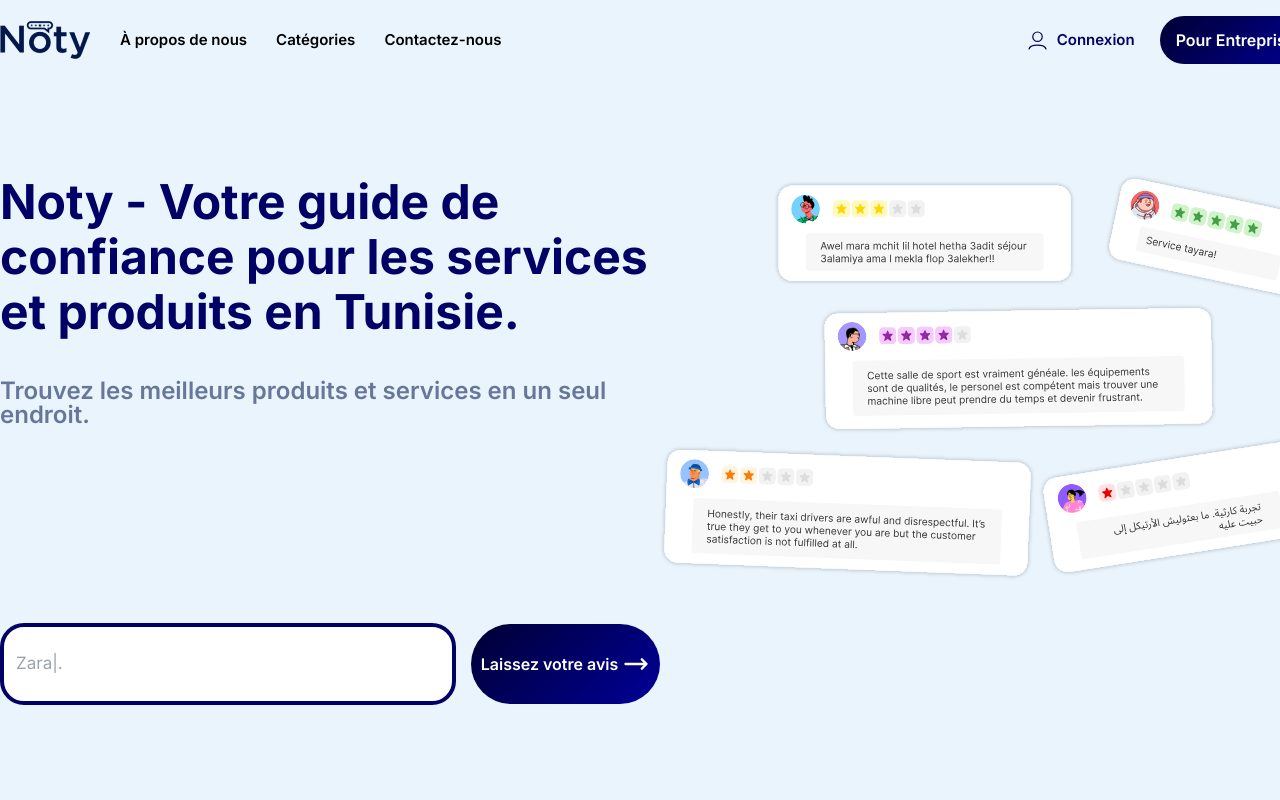
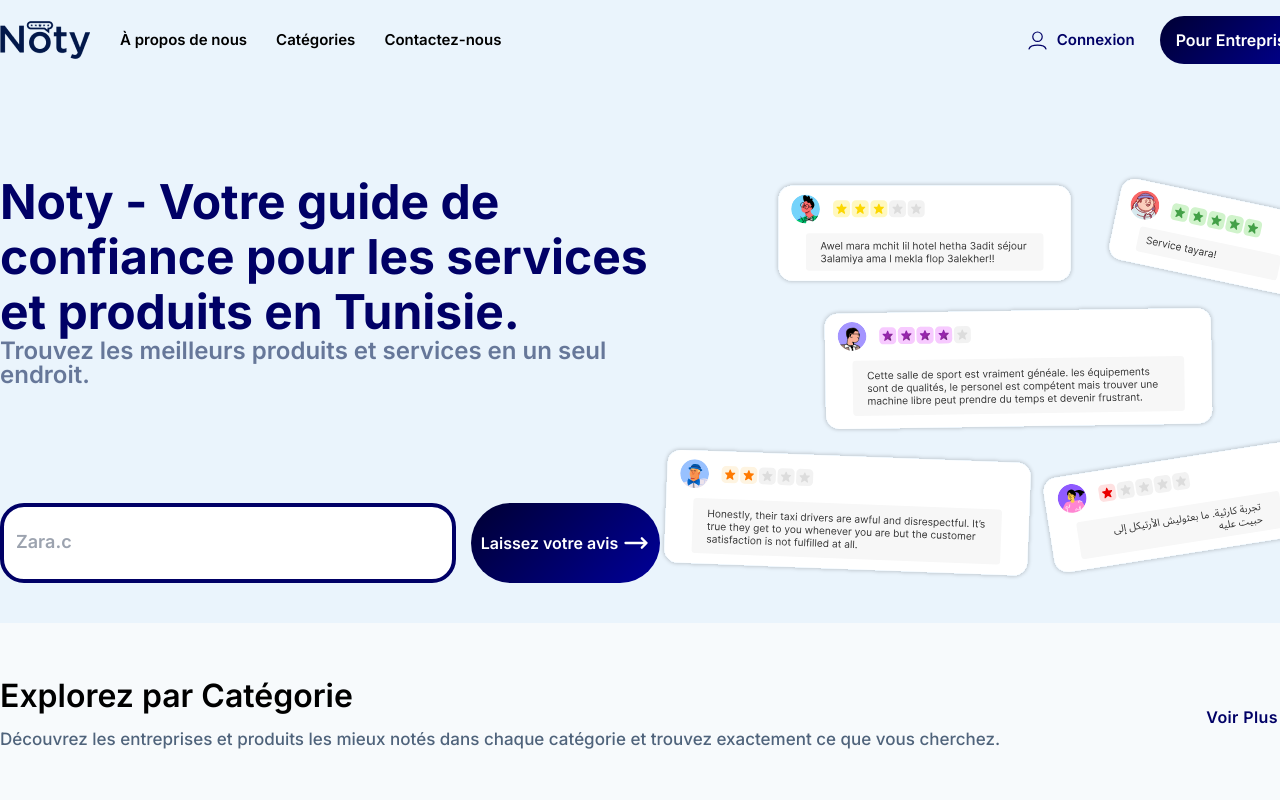
Before and after one commit to reovilsayed/shoj_it_project, a React (Vite) app: page / in a window 1280 px wide. Shown: the top 800 px of the page. Built offline with nearby package versions, Linux system fonts and the light colour scheme.

Commit message:
Btn_Update

```diff
--- a/src/Pages/HeroSection/HeroSection.jsx
+++ b/src/Pages/HeroSection/HeroSection.jsx
@@ -26,12 +26,12 @@ export default function HeroSection() {
               Noty - Votre guide de confiance pour les services et produits en
               Tunisie.{" "}
             </p>
-            <p className="2xl:pt-[10px] xl:pt-[40px] lg:pt-[40px] pt-5 2xl:text-[24px] xl:text-[24px] lg:-[24px] text-[18px] leading-6 text-[#667799] font-semibold pb-[116px]">
+            <p className=" 2xl:text-[24px] xl:text-[24px] lg:-[24px] text-[18px] leading-6 text-[#667799] font-semibold">
               Trouvez les meilleurs produits et services en un seul endroit.
             </p>
             <form
               onChange={handelChange}
-              className="2xl:flex xl:flex lg:flex md:flex items-center gap-[15px] "
+              className="2xl:flex xl:flex lg:flex md:flex items-center gap-[15px] pt-[116px]"
             >
               <Text />
               <div className="flex items-center gap-1 w-[230px] h-[80px] common_btn rounded-full text-white justify-center font-semibold text-[16px]">
--- a/src/Pages/NoticesSection/Notices.jsx
+++ b/src/Pages/NoticesSection/Notices.jsx
@@ -151,7 +151,7 @@ export default function Notices() {
                 <div className="flex gap-2  items-center py-[20px] color_box3">
                   <StarRatings
                     rating={4}
-                    starRatedColor="#7B1FA2"
+                    starRatedColor="#9121C0"
                     starDimension="12px"
                     numberOfStars={5}
                     starSpacing="3px"
--- a/src/index.css
+++ b/src/index.css
@@ -24,6 +24,7 @@
     #006 50.52%,
     #009 100%
   );
+  --btn-gradient: linear-gradient(#a12c1f, #9c27b0, #562a5e);
 }
 
 * {
--- a/src/utilitis/SignUpModal/SignUpModal.jsx
+++ b/src/utilitis/SignUpModal/SignUpModal.jsx
@@ -58,7 +58,7 @@ export default function SignUpModal({ setOpen, setSubModal }) {
             </div>
             <div className="input_filed pb-[17px]">
               <input
-                type="text"
+                type="email"
                 name="email"
                 id="email"
                 placeholder="Entrez votre adresse e-mail"
@@ -67,7 +67,7 @@ export default function SignUpModal({ setOpen, setSubModal }) {
             </div>
             <div className="flex items-center justify-between">
               <label
-                htmlFor=" e-mail"
+                htmlFor="Password"
                 className="text-[14px] text-[#000] font-semibold pb-[10px] block"
               >
                 Mot de passe
@@ -79,8 +79,8 @@ export default function SignUpModal({ setOpen, setSubModal }) {
             <div className="input_filed ">
               <input
                 type="password"
-                name="email"
-                id="email"
+                name="password"
+                id="password"
                 placeholder="Entrez votre mot de passe"
                 className="py-[11px] px-[25px] w-full border rounded-full border-[#CFCFCF]  outline-none placeholder:text-[#CFCFCF]"
               />
--- a/src/utilitis/Text/Text.jsx
+++ b/src/utilitis/Text/Text.jsx
@@ -6,19 +6,19 @@ export default function Text() {
   const [text, setText] = useState("");
   console.log(text.length);
   return (
-    <div className="py-20 flex justify-center">
+    <div className="flex justify-center">
       <div className="w-[456px]  bg-[#fff] border-4 border-[#000066] rounded-3xl">
-        <div className="py-3 relative">
+        <div className=" relative">
           <input
             onChange={(e) => setText(e.target.value)}
             type="text"
-            placeholder="Zara|."
-            className={`px-3 outline-none text-[17px] ${
+            placeholder="Zara.c"
+            className={`px-3 outline-none py-[23px] text-[17px] placeholder:text-[18px] placeholder:font-semibold ${
               text.length > 0 && "border-b-4 border-[#EFEFEF]"
             }  w-full py-3 bg-inherit`}
           />
           {text.length > 0 && (
-            <button className=" absolute right-0 top-2 rounded-3xl px-5 bg-[#DAE4FF] py-3 text-[#000099] font-semibold">
+            <button className=" absolute right-0 top-[6px] rounded-3xl px-5 bg-[#DAE4FF] py-3 text-[#000099] font-semibold">
               Rechercher
             </button>
           )}
```
